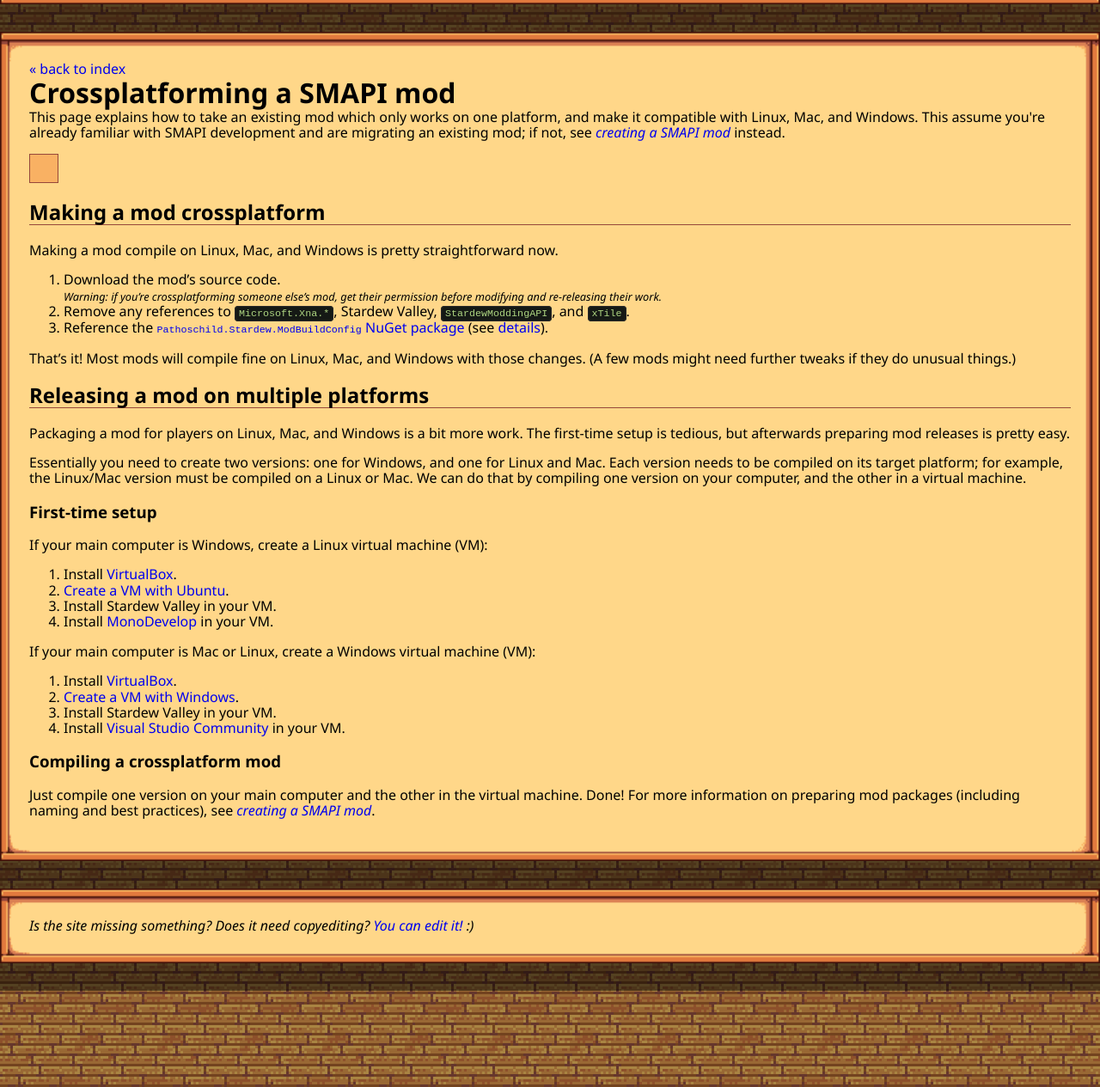
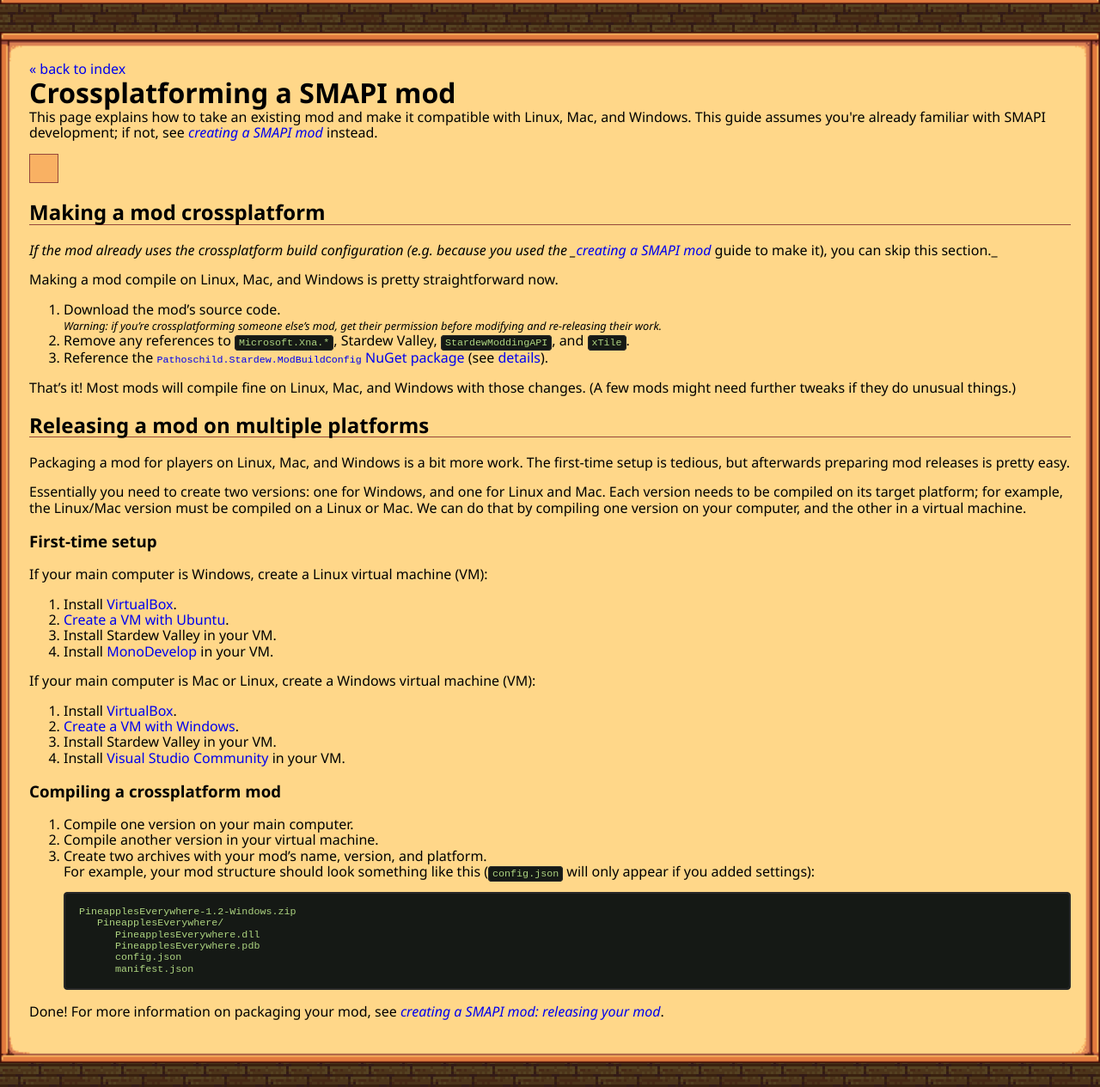
Before and after one commit to Pathoschild/canimod.github.io, a Jekyll site: the page built from guides/crossplatforming-a-smapi-mod.md, in a window 1280 px wide and 1400 px high, scrolled down 232 px, cut to the strip 135-1400 px from the top of the window. Shown: the whole strip at 86% size. Built offline with Jekyll 4.4.1, drawn with Linux system fonts in a browser that asks for light colours; nearby versions of some CDN libraries.

Commit message:
consolidate crossplatforming info

````diff
--- a/guides/crossplatforming-a-smapi-mod.md
+++ b/guides/crossplatforming-a-smapi-mod.md
@@ -1,10 +1,14 @@
 ---
 layout: default
 title: Crossplatforming a SMAPI mod
-intro: This page explains how to take an existing mod which only works on one platform, and make it compatible with Linux, Mac, and Windows. This assume you're already familiar with SMAPI development and are migrating an existing mod; if not, see <em><a href="/guides/creating-a-smapi-mod">creating a SMAPI mod</a></em> instead.
+intro: This page explains how to take an existing mod and make it compatible with Linux, Mac, and Windows. This guide assumes you're already familiar with SMAPI development; if not, see <em><a href="/guides/creating-a-smapi-mod">creating a SMAPI mod</a></em> instead.
 ---
 
 ## Making a mod crossplatform
+_If the mod already uses the crossplatform build configuration (e.g. because you used the _[creating a
+SMAPI mod](creating-a-smapi-mod)_ guide to make it), you can skip this section._
+
+
 Making a mod compile on Linux, Mac, and Windows is pretty straightforward now.
 
 1. Download the mod's source code.
@@ -42,6 +46,20 @@
 4. Install [Visual Studio Community](https://www.visualstudio.com/vs/community/) in your VM.
 
 ### Compiling a crossplatform mod
-Just compile one version on your main computer and the other in the virtual machine. Done! For more
-information on preparing mod packages (including naming and best practices), see
-_[creating a SMAPI mod](creating-a-smapi-mod)_.
+1. Compile one version on your main computer.
+2. Compile another version in your virtual machine.
+3. Create two archives with your mod's name, version, and platform.
+
+   For example, your mod structure should look something like this (`config.json` will only appear
+   if you added settings):
+
+   ```
+   PineapplesEverywhere-1.2-Windows.zip
+      PineapplesEverywhere/
+         PineapplesEverywhere.dll
+         PineapplesEverywhere.pdb
+         config.json
+         manifest.json
+   ```
+
+Done! For more information on packaging your mod, see _[creating a SMAPI mod: releasing your mod](creating-a-smapi-mod#releasing-your-mod)_.
````
Also changed, not shown: guides/creating-a-smapi-mod.md (+2 -19 lines).
